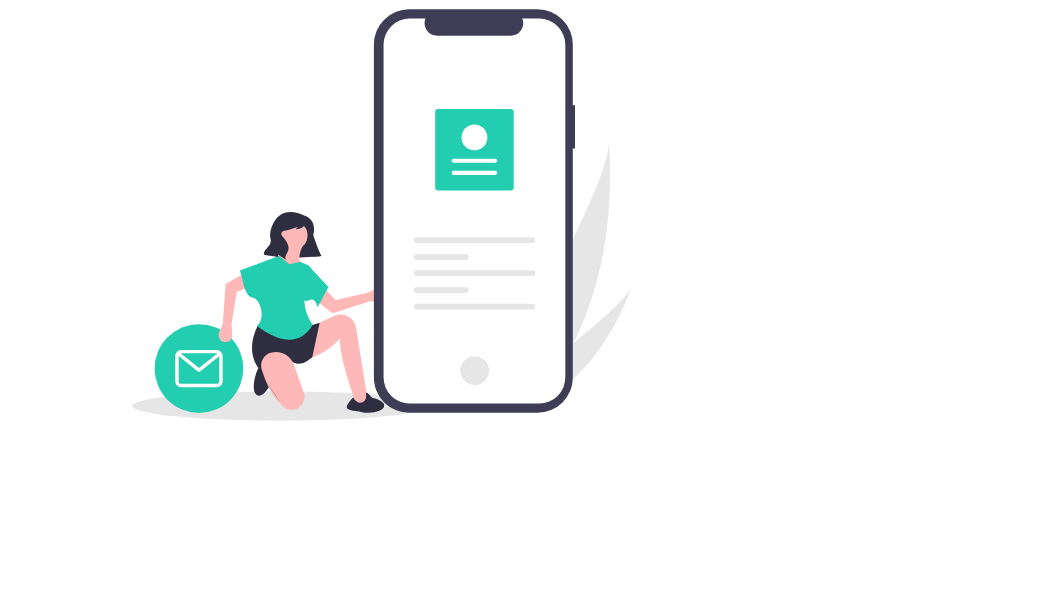
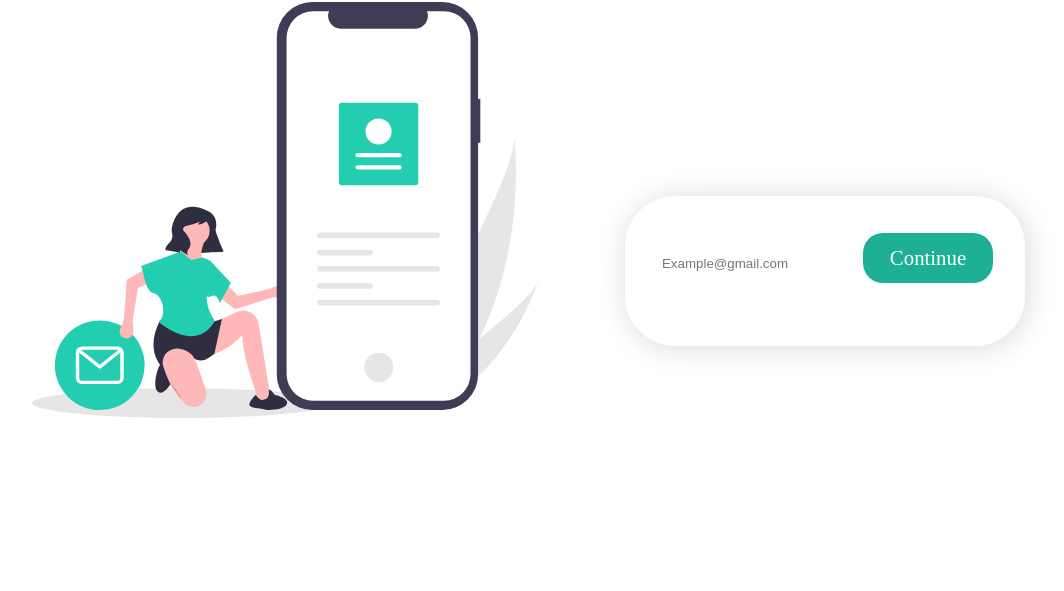
Before and after one commit to im-rahulkgupta/my-portfolio, a plain HTML site: page index.html in a window 1280 px wide. Shown: the part 1393-1984 px from the top of the page, without its empty margins (76-1140 px from the left). Drawn offline with Linux system fonts and the light colour scheme.

Commit message:
modified portfolio

```diff
--- a/index.html
+++ b/index.html
@@ -85,6 +85,7 @@
             <a href="#">Continue</a>
         </div>
     </section>
+
         <footer id="foot">
             <div class="social-icons">
                 <a href="https://www.linkedin.com/im-rahulkgupta/" target="_blank"  id="li"><i class="fab fa-linkedin-in" aria-hidden="true"></i></a>
@@ -92,7 +93,7 @@
                 <a href="mailto:rahulkumargupta85561@gmail.com" id="gmail"><i class="fas fa-envelope" target="_blank" aria-hidden="true"></i></a>
                 <a href="https://www.instagram.com/im_rahulkgupta/" target="_blank" id="insta"><i class="fab fa-instagram" aria-hidden="true"></i></a>
                 </div>
-                <span> &copy; copyright 2021</span>
+                <span> &copy; copyrigh 2021</span>
     </body>
 
 </html>
--- a/style.css
+++ b/style.css
@@ -209,26 +209,33 @@ nav ul li:hover{
 #cont{
     height: 600px;
     justify-content: center;
-    /* align-items: center; */
-    /* margin:40px 0px; */
+    align-items: center;
+    margin:40px 0px;
 }
+#cont img{
+    height: 590px;
+    width: 40%;
+    float: left;
+    margin-left: 100px;
+ }
 .contact-input{
-    width:360px;
-	height:110px;
+    width:400px;
+	height:150px;
 	background-color:#FFFFFF;
-	display:flex;
+	/* display:flex; */
     float: right;
     background-position: center center;
     margin-left: 0px;
-    margin-top: 300px;
-    margin-right: 350px;
+    margin-top: 281px;
+    margin-right: 171px;
 	justify-content: center;
 	border-radius: 50px;
 	box-shadow: 2px 2px 30px rgba(0,0,0,0.15);
 }
 .contact-input input{
-    /* float: right; */
-	width:100%;
+    float: left;
+	width:50%;
+    height: 90%;
 	background-color: transparent;
 	border:none;
 	outline: none;
@@ -236,29 +243,19 @@ nav ul li:hover{
 	color:#242425;
 }
 .contact-input a{
-    width:225px;
+    width:130px;
 	height:50px;
+    float: right;
 	background-color:#1db096;
 	color:#FFFFFF;
 	display: flex;
 	font-size: 1.3rem;
 	justify-content: center;
 	align-items: center;
-	margin: auto 10px;
+	margin: 37px 32px;
 	border-radius: 20px;
 	font-weight: 500;
     }
-    .contact-input a:hover{
-        width:275px;
-        height:60px;
-        font-size: 1.6rem;
-    }
-.img-c{
-    height: 590px;
-    width: 40%;
-    float: left;
-    margin-left: 200px;
- }
 
  #foot{
  height: 300px;
```
